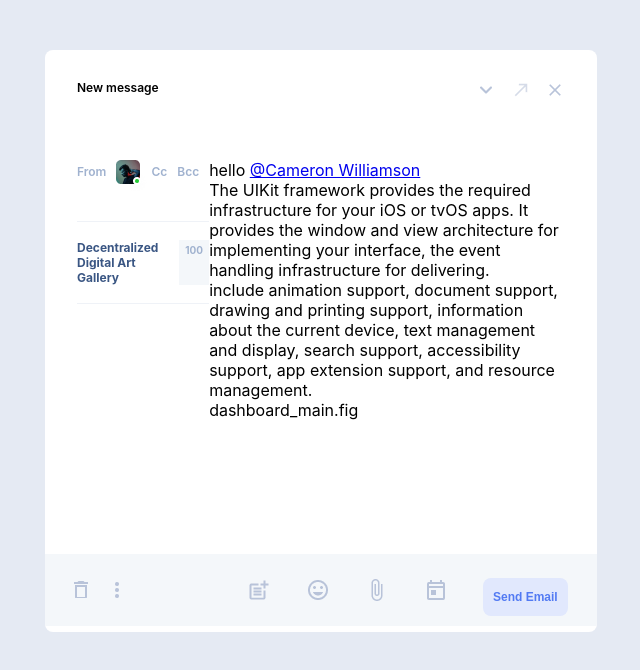
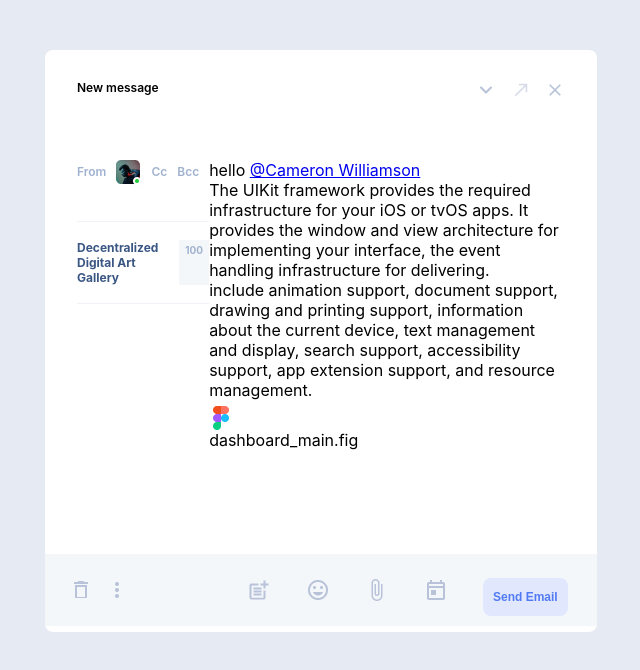
Before and after one commit to elite-coder-5150/one-design-system, a plain HTML site: page new-message-modal.html in a window 1280 px wide. Shown: the whole page, without its empty margins (5-645 px from the left). Drawn offline with nearby package versions, Linux system fonts and the light colour scheme; files that its build step writes are made by us from their sources.

Commit message:
added the firma icon

```diff
--- a/scss/_icons.scss
+++ b/scss/_icons.scss
@@ -78,3 +78,10 @@
     background: url('../img/schedule-icon.png') no-repeat;
     @include size(24, 24);
 }
+
+.figma-icon {
+    background: url('../img/figma-logo.png') center center no-repeat;
+    @include size(24, 24);
+
+    margin-top: 6px;
+}
```
